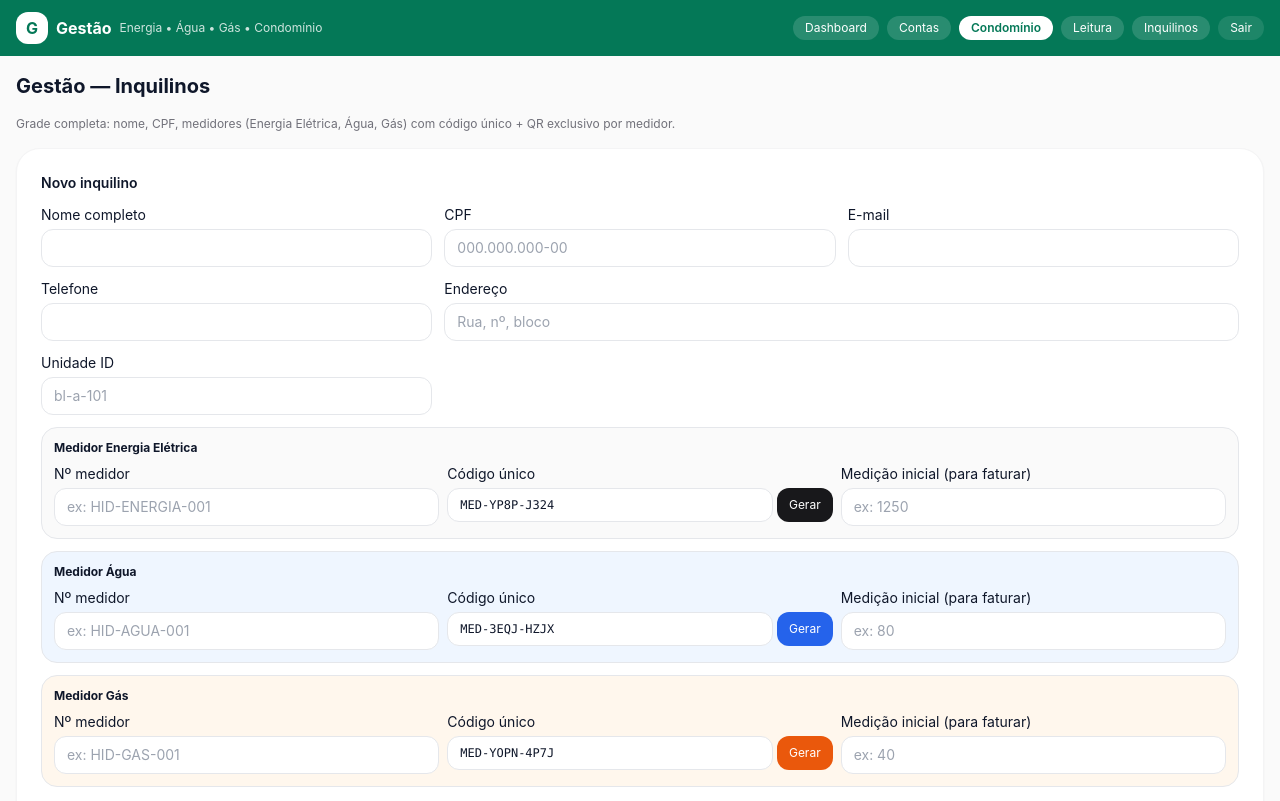
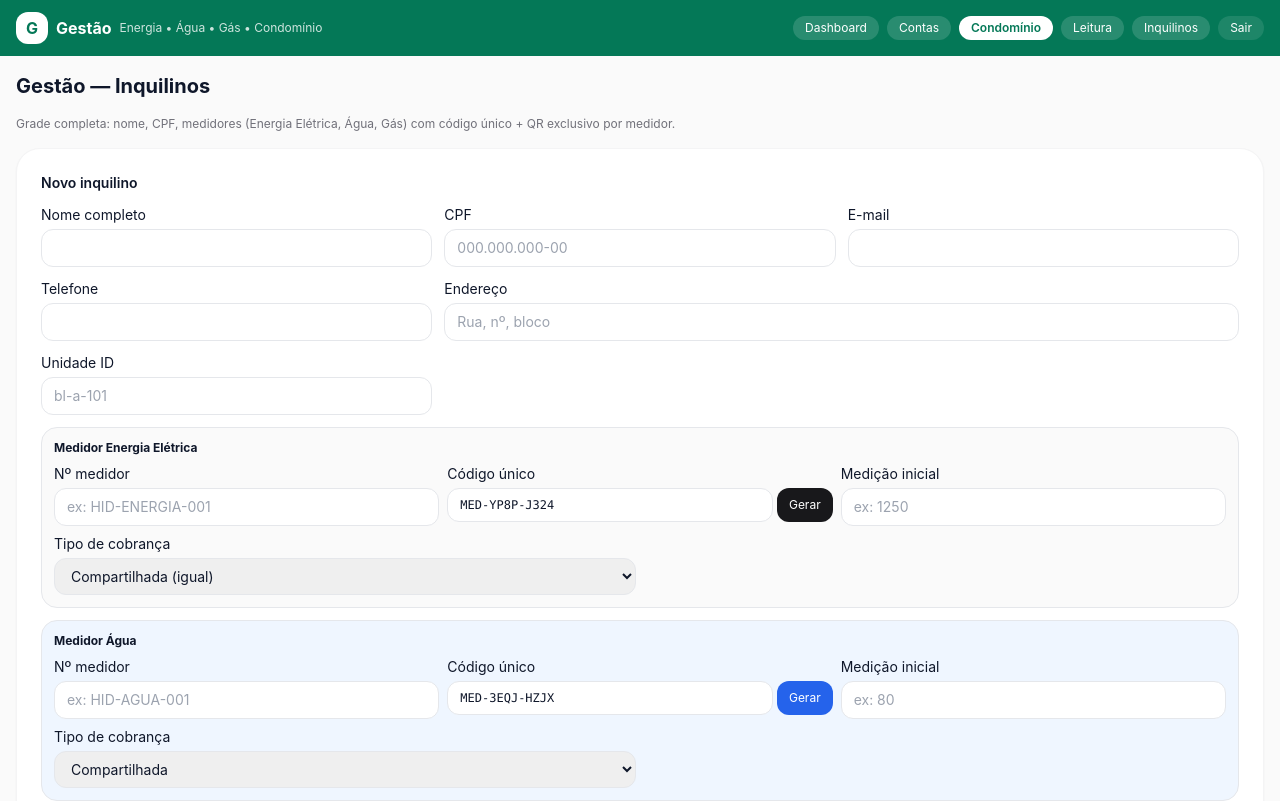
Before and after one commit to elmesson/medi-o, a Next.js app: page /gestao/inquilinos in a window 1280 px wide. Shown: the top 801 px of the page. Built offline with nearby package versions, Linux system fonts and the light colour scheme; no server answers.

Commit message:
feat(medidor): tipo cobranca Ratio/Compartilhada/Porcentagem por medidor Energia/Agua/Gas

```diff
--- a/src/app/(gestao)/gestao/inquilinos/page.tsx
+++ b/src/app/(gestao)/gestao/inquilinos/page.tsx
@@ -6,7 +6,7 @@ function genCodigo(){ return `MED-${Math.random().toString(36).slice(2,6).toUppe
 
 export default function InquilinosPage(){
   const [lista,setLista]=useState<any[]>([]);
-  const [form,setForm]=useState({ nome:"", email:"", cpf:"", telefone:"", endereco:"", medidorEnergia:"", codigoMedidorEnergia: genCodigo(), leituraInicialEnergia:"", medidorAgua:"", codigoMedidorAgua: genCodigo(), leituraInicialAgua:"", medidorGas:"", codigoMedidorGas: genCodigo(), leituraInicialGas:"", unidadeId:"", senha:"" });
+  const [form,setForm]=useState({ nome:"", email:"", cpf:"", telefone:"", endereco:"", medidorEnergia:"", codigoMedidorEnergia: genCodigo(), leituraInicialEnergia:"", tipoCobrancaEnergia:"COMPARTILHADA", porcentagemEnergia:"", medidorAgua:"", codigoMedidorAgua: genCodigo(), leituraInicialAgua:"", tipoCobrancaAgua:"COMPARTILHADA", porcentagemAgua:"", medidorGas:"", codigoMedidorGas: genCodigo(), leituraInicialGas:"", tipoCobrancaGas:"COMPARTILHADA", porcentagemGas:"", unidadeId:"", senha:"" });
   const [edit,setEdit]=useState<any>(null);
   const [editForm,setEditForm]=useState<any>({});
 
@@ -23,20 +23,23 @@ export default function InquilinosPage(){
     if(form.leituraInicialEnergia) payload.leituraInicialEnergia = Number(form.leituraInicialEnergia);
     if(form.leituraInicialAgua) payload.leituraInicialAgua = Number(form.leituraInicialAgua);
     if(form.leituraInicialGas) payload.leituraInicialGas = Number(form.leituraInicialGas);
+    if(form.porcentagemEnergia) payload.porcentagemEnergia = Number(form.porcentagemEnergia);
+    if(form.porcentagemAgua) payload.porcentagemAgua = Number(form.porcentagemAgua);
+    if(form.porcentagemGas) payload.porcentagemGas = Number(form.porcentagemGas);
     const res = await fetch("/api/gestao/inquilinos", { method:"POST", headers:{ "Content-Type":"application/json"}, body: JSON.stringify(payload) });
-    if(res.ok){ setForm({ nome:"", email:"", cpf:"", telefone:"", endereco:"", medidorEnergia:"", codigoMedidorEnergia: genCodigo(), medidorAgua:"", codigoMedidorAgua: genCodigo(), medidorGas:"", codigoMedidorGas: genCodigo(), unidadeId:"", senha:"", leituraInicialEnergia:"", leituraInicialAgua:"", leituraInicialGas:"" }); load(); }
+    if(res.ok){ setForm({ nome:"", email:"", cpf:"", telefone:"", endereco:"", medidorEnergia:"", codigoMedidorEnergia: genCodigo(), leituraInicialEnergia:"", tipoCobrancaEnergia:"COMPARTILHADA", porcentagemEnergia:"", medidorAgua:"", codigoMedidorAgua: genCodigo(), leituraInicialAgua:"", tipoCobrancaAgua:"COMPARTILHADA", porcentagemAgua:"", medidorGas:"", codigoMedidorGas: genCodigo(), leituraInicialGas:"", tipoCobrancaGas:"COMPARTILHADA", porcentagemGas:"", unidadeId:"", senha:"" }); load(); }
     else {
       setLista([{ id: Math.random().toString(36).slice(2), ...form, ativo:true, cpfCnpj: form.cpf, createdAt: new Date().toISOString() }, ...lista]);
-      setForm({ nome:"", email:"", cpf:"", telefone:"", endereco:"", medidorEnergia:"", codigoMedidorEnergia: genCodigo(), medidorAgua:"", codigoMedidorAgua: genCodigo(), medidorGas:"", codigoMedidorGas: genCodigo(), unidadeId:"", senha:"", leituraInicialEnergia:"", leituraInicialAgua:"", leituraInicialGas:"" });
+      setForm({ nome:"", email:"", cpf:"", telefone:"", endereco:"", medidorEnergia:"", codigoMedidorEnergia: genCodigo(), leituraInicialEnergia:"", tipoCobrancaEnergia:"COMPARTILHADA", porcentagemEnergia:"", medidorAgua:"", codigoMedidorAgua: genCodigo(), leituraInicialAgua:"", tipoCobrancaAgua:"COMPARTILHADA", porcentagemAgua:"", medidorGas:"", codigoMedidorGas: genCodigo(), leituraInicialGas:"", tipoCobrancaGas:"COMPARTILHADA", porcentagemGas:"", unidadeId:"", senha:"" });
     }
   }
   function iniciarEdicao(item:any){
     setEdit(item);
     setEditForm({
       nome: item.nome, email: item.email, cpf: item.cpfCnpj?.replace("enc:","")||"", telefone: item.telefone||"", endereco: item.endereco||"",
-      medidorEnergia: item.medidorEnergia|| item.medidor||"", codigoMedidorEnergia: item.codigoMedidorEnergia|| item.codigoMedidor||"", leituraInicialEnergia:"",
-      medidorAgua: item.medidorAgua||"", codigoMedidorAgua: item.codigoMedidorAgua||"", leituraInicialAgua:"",
-      medidorGas: item.medidorGas||"", codigoMedidorGas: item.codigoMedidorGas||"", leituraInicialGas:"",
+      medidorEnergia: item.medidorEnergia|| item.medidor||"", codigoMedidorEnergia: item.codigoMedidorEnergia|| item.codigoMedidor||"", leituraInicialEnergia:"", tipoCobrancaEnergia: item.tipoCobrancaEnergia||"COMPARTILHADA", porcentagemEnergia: item.porcentagemEnergia||"",
+      medidorAgua: item.medidorAgua||"", codigoMedidorAgua: item.codigoMedidorAgua||"", leituraInicialAgua:"", tipoCobrancaAgua: item.tipoCobrancaAgua||"COMPARTILHADA", porcentagemAgua: item.porcentagemAgua||"",
+      medidorGas: item.medidorGas||"", codigoMedidorGas: item.codigoMedidorGas||"", leituraInicialGas:"", tipoCobrancaGas: item.tipoCobrancaGas||"COMPARTILHADA", porcentagemGas: item.porcentagemGas||"",
       ativo: item.ativo, novaSenha:"", unidadeId: item.unidades?.[0]?.unidadeId || ""
     });
   }
@@ -77,7 +80,11 @@ export default function InquilinosPage(){
                   <button type="button" onClick={()=>setForm({...form, codigoMedidorEnergia: genCodigo()})} className="bg-zinc-900 text-white rounded-xl px-3 text-xs">Gerar</button>
                 </div>
               </label>
-              <label className="text-sm">Medição inicial (para faturar)<input type="number" value={form.leituraInicialEnergia} onChange={e=>setForm({...form, leituraInicialEnergia:e.target.value})} placeholder="ex: 1250" className="mt-1 w-full border rounded-xl px-3 py-2" /></label>
+              <label className="text-sm">Medição inicial<input type="number" value={form.leituraInicialEnergia} onChange={e=>setForm({...form, leituraInicialEnergia:e.target.value})} placeholder="ex: 1250" className="mt-1 w-full border rounded-xl px-3 py-2" /></label>
+            </div>
+            <div className="grid md:grid-cols-2 gap-2">
+              <label className="text-sm">Tipo de cobrança<select value={form.tipoCobrancaEnergia} onChange={e=>setForm({...form, tipoCobrancaEnergia:e.target.value})} className="mt-1 w-full border rounded-xl px-3 py-2"><option value="COMPARTILHADA">Compartilhada (igual)</option><option value="RATIO">Ratio (fração ideal)</option><option value="PORCENTAGEM">Porcentagem (%)</option></select></label>
+              {form.tipoCobrancaEnergia==="PORCENTAGEM" && <label className="text-sm">%<input type="number" step="0.1" value={form.porcentagemEnergia} onChange={e=>setForm({...form, porcentagemEnergia:e.target.value})} placeholder="ex: 12.5" className="mt-1 w-full border rounded-xl px-3 py-2" /></label>}
             </div>
           </div>
 
@@ -91,7 +98,11 @@ export default function InquilinosPage(){
                   <button type="button" onClick={()=>setForm({...form, codigoMedidorAgua: genCodigo()})} className="bg-blue-600 text-white rounded-xl px-3 text-xs">Gerar</button>
                 </div>
               </label>
-              <label className="text-sm">Medição inicial (para faturar)<input type="number" value={form.leituraInicialAgua} onChange={e=>setForm({...form, leituraInicialAgua:e.target.value})} placeholder="ex: 80" className="mt-1 w-full border rounded-xl px-3 py-2" /></label>
+              <label className="text-sm">Medição inicial<input type="number" value={form.leituraInicialAgua} onChange={e=>setForm({...form, leituraInicialAgua:e.target.value})} placeholder="ex: 80" className="mt-1 w-full border rounded-xl px-3 py-2" /></label>
+            </div>
+            <div className="grid md:grid-cols-2 gap-2">
+              <label className="text-sm">Tipo de cobrança<select value={form.tipoCobrancaAgua} onChange={e=>setForm({...form, tipoCobrancaAgua:e.target.value})} className="mt-1 w-full border rounded-xl px-3 py-2"><option value="COMPARTILHADA">Compartilhada</option><option value="RATIO">Ratio</option><option value="PORCENTAGEM">Porcentagem</option></select></label>
+              {form.tipoCobrancaAgua==="PORCENTAGEM" && <label className="text-sm">%<input type="number" step="0.1" value={form.porcentagemAgua} onChange={e=>setForm({...form, porcentagemAgua:e.target.value})} placeholder="ex: 12.5" className="mt-1 w-full border rounded-xl px-3 py-2" /></label>}
             </div>
           </div>
 
@@ -105,7 +116,11 @@ export default function InquilinosPage(){
                   <button type="button" onClick={()=>setForm({...form, codigoMedidorGas: genCodigo()})} className="bg-orange-600 text-white rounded-xl px-3 text-xs">Gerar</button>
                 </div>
               </label>
-              <label className="text-sm">Medição inicial (para faturar)<input type="number" value={form.leituraInicialGas} onChange={e=>setForm({...form, leituraInicialGas:e.target.value})} placeholder="ex: 40" className="mt-1 w-full border rounded-xl px-3 py-2" /></label>
+              <label className="text-sm">Medição inicial<input type="number" value={form.leituraInicialGas} onChange={e=>setForm({...form, leituraInicialGas:e.target.value})} placeholder="ex: 40" className="mt-1 w-full border rounded-xl px-3 py-2" /></label>
+            </div>
+            <div className="grid md:grid-cols-2 gap-2">
+              <label className="text-sm">Tipo de cobrança<select value={form.tipoCobrancaGas} onChange={e=>setForm({...form, tipoCobrancaGas:e.target.value})} className="mt-1 w-full border rounded-xl px-3 py-2"><option value="COMPARTILHADA">Compartilhada</option><option value="RATIO">Ratio</option><option value="PORCENTAGEM">Porcentagem</option></select></label>
+              {form.tipoCobrancaGas==="PORCENTAGEM" && <label className="text-sm">%<input type="number" step="0.1" value={form.porcentagemGas} onChange={e=>setForm({...form, porcentagemGas:e.target.value})} placeholder="ex: 12.5" className="mt-1 w-full border rounded-xl px-3 py-2" /></label>}
             </div>
           </div>
 
@@ -128,6 +143,7 @@ export default function InquilinosPage(){
                     <div className="flex flex-col items-center gap-1">
                       <span className="font-mono text-[11px]">{item.codigoMedidorEnergia|| item.codigoMedidor || "-"}</span>
                       <span className="text-[10px]">{item.medidorEnergia|| item.medidor||"-"}</span>
+                      <span className="text-[9px] bg-zinc-100 rounded px-1">{item.tipoCobrancaEnergia||"COMPARTILHADA"}{item.porcentagemEnergia?` ${item.porcentagemEnergia}%`:""}</span>
                       {(item.codigoMedidorEnergia|| item.codigoMedidor) && <img src={`https://api.qrserver.com/v1/create-qr-code/?size=60x60&data=${encodeURIComponent(item.codigoMedidorEnergia|| item.codigoMedidor)}`} alt="QR energia" className="w-12 h-12 border rounded" />}
                     </div>
                   </td>
@@ -135,6 +151,7 @@ export default function InquilinosPage(){
                     <div className="flex flex-col items-center gap-1">
                       <span className="font-mono text-[11px]">{item.codigoMedidorAgua||"-"}</span>
                       <span className="text-[10px]">{item.medidorAgua||"-"}</span>
+                      <span className="text-[9px] bg-blue-100 rounded px-1">{item.tipoCobrancaAgua||"COMPARTILHADA"}{item.porcentagemAgua?` ${item.porcentagemAgua}%`:""}</span>
                       {item.codigoMedidorAgua && <img src={`https://api.qrserver.com/v1/create-qr-code/?size=60x60&data=${encodeURIComponent(item.codigoMedidorAgua)}`} alt="QR agua" className="w-12 h-12 border rounded" />}
                     </div>
                   </td>
@@ -142,6 +159,7 @@ export default function InquilinosPage(){
                     <div className="flex flex-col items-center gap-1">
                       <span className="font-mono text-[11px]">{item.codigoMedidorGas||"-"}</span>
                       <span className="text-[10px]">{item.medidorGas||"-"}</span>
+                      <span className="text-[9px] bg-orange-100 rounded px-1">{item.tipoCobrancaGas||"COMPARTILHADA"}{item.porcentagemGas?` ${item.porcentagemGas}%`:""}</span>
                       {item.codigoMedidorGas && <img src={`https://api.qrserver.com/v1/create-qr-code/?size=60x60&data=${encodeURIComponent(item.codigoMedidorGas)}`} alt="QR gas" className="w-12 h-12 border rounded" />}
                     </div>
                   </td>
@@ -168,10 +186,16 @@ export default function InquilinosPage(){
               <label className="text-sm md:col-span-2">Endereço<input value={editForm.endereco} onChange={e=>setEditForm({...editForm, endereco:e.target.value})} className="mt-1 w-full border rounded-xl px-3 py-2" /></label>
               <label className="text-sm">Medidor Energia<input value={editForm.medidorEnergia} onChange={e=>setEditForm({...editForm, medidorEnergia:e.target.value})} className="mt-1 w-full border rounded-xl px-3 py-2" /></label>
               <label className="text-sm">Código Energia<div className="flex gap-1 mt-1"><input value={editForm.codigoMedidorEnergia} onChange={e=>setEditForm({...editForm, codigoMedidorEnergia:e.target.value})} className="flex-1 border rounded-xl px-3 py-2 font-mono text-xs" /><button type="button" onClick={()=>setEditForm({...editForm, codigoMedidorEnergia: genCodigo()})} className="bg-zinc-900 text-white rounded-xl px-3 text-xs">Gerar</button></div></label>
+              <label className="text-sm">Tipo Energia<select value={editForm.tipoCobrancaEnergia} onChange={e=>setEditForm({...editForm, tipoCobrancaEnergia:e.target.value})} className="mt-1 w-full border rounded-xl px-3 py-2"><option value="COMPARTILHADA">Compartilhada</option><option value="RATIO">Ratio</option><option value="PORCENTAGEM">Porcentagem</option></select></label>
+              {editForm.tipoCobrancaEnergia==="PORCENTAGEM" && <label className="text-sm">% Energia<input type="number" step="0.1" value={editForm.porcentagemEnergia} onChange={e=>setEditForm({...editForm, porcentagemEnergia:e.target.value})} className="mt-1 w-full border rounded-xl px-3 py-2" /></label>}
               <label className="text-sm">Medidor Água<input value={editForm.medidorAgua} onChange={e=>setEditForm({...editForm, medidorAgua:e.target.value})} className="mt-1 w-full border rounded-xl px-3 py-2" /></label>
               <label className="text-sm">Código Água<div className="flex gap-1 mt-1"><input value={editForm.codigoMedidorAgua} onChange={e=>setEditForm({...editForm, codigoMedidorAgua:e.target.value})} className="flex-1 border rounded-xl px-3 py-2 font-mono text-xs" /><button type="button" onClick={()=>setEditForm({...editForm, codigoMedidorAgua: genCodigo()})} className="bg-blue-600 text-white rounded-xl px-3 text-xs">Gerar</button></div></label>
+              <label className="text-sm">Tipo Água<select value={editForm.tipoCobrancaAgua} onChange={e=>setEditForm({...editForm, tipoCobrancaAgua:e.target.value})} className="mt-1 w-full border rounded-xl px-3 py-2"><option value="COMPARTILHADA">Compartilhada</option><option value="RATIO">Ratio</option><option value="PORCENTAGEM">Porcentagem</option></select></label>
+              {editForm.tipoCobrancaAgua==="PORCENTAGEM" && <label className="text-sm">% Água<input type="number" step="0.1" value={editForm.porcentagemAgua} onChange={e=>setEditForm({...editForm, porcentagemAgua:e.target.value})} className="mt-1 w-full border rounded-xl px-3 py-2" /></label>}
               <label className="text-sm">Medidor Gás<input value={editForm.medidorGas} onChange={e=>setEditForm({...editForm, medidorGas:e.target.value})} className="mt-1 w-full border rounded-xl px-3 py-2" /></label>
               <label className="text-sm">Código Gás<div className="flex gap-1 mt-1"><input value={editForm.codigoMedidorGas} onChange={e=>setEditForm({...editForm, codigoMedidorGas:e.target.value})} className="flex-1 border rounded-xl px-3 py-2 font-mono text-xs" /><button type="button" onClick={()=>setEditForm({...editForm, codigoMedidorGas: genCodigo()})} className="bg-orange-600 text-white rounded-xl px-3 text-xs">Gerar</button></div></label>
+              <label className="text-sm">Tipo Gás<select value={editForm.tipoCobrancaGas} onChange={e=>setEditForm({...editForm, tipoCobrancaGas:e.target.value})} className="mt-1 w-full border rounded-xl px-3 py-2"><option value="COMPARTILHADA">Compartilhada</option><option value="RATIO">Ratio</option><option value="PORCENTAGEM">Porcentagem</option></select></label>
+              {editForm.tipoCobrancaGas==="PORCENTAGEM" && <label className="text-sm">% Gás<input type="number" step="0.1" value={editForm.porcentagemGas} onChange={e=>setEditForm({...editForm, porcentagemGas:e.target.value})} className="mt-1 w-full border rounded-xl px-3 py-2" /></label>}
               <label className="text-sm flex items-center gap-2 mt-6"><input type="checkbox" checked={editForm.ativo} onChange={e=>setEditForm({...editForm, ativo:e.target.checked})} /> Ativo</label>
               <label className="text-sm">Unidade ID<input value={editForm.unidadeId} onChange={e=>setEditForm({...editForm, unidadeId:e.target.value})} className="mt-1 w-full border rounded-xl px-3 py-2" /></label>
               <label className="text-sm">Nova senha<input type="password" value={editForm.novaSenha} onChange={e=>setEditForm({...editForm, novaSenha:e.target.value})} placeholder="deixe em branco" className="mt-1 w-full border rounded-xl px-3 py-2" /></label>
--- a/src/app/api/gestao/inquilinos/route.ts
+++ b/src/app/api/gestao/inquilinos/route.ts
@@ -31,7 +31,7 @@ export async function GET() {
 export async function POST(req: NextRequest) {
   const auth = await requireGestao();
   if (!auth) return NextResponse.json({ error: "Acesso Gestão requerido" }, { status: 403 });
-  const { nome, email, cpf, telefone, endereco, medidor, codigoMedidor, medidorEnergia, codigoMedidorEnergia, medidorAgua, codigoMedidorAgua, medidorGas, codigoMedidorGas, unidadeId, senha, leituraInicial, leituraInicialEnergia, leituraInicialAgua, leituraInicialGas } = await req.json();
+  const { nome, email, cpf, telefone, endereco, medidor, codigoMedidor, medidorEnergia, codigoMedidorEnergia, tipoCobrancaEnergia, porcentagemEnergia, medidorAgua, codigoMedidorAgua, tipoCobrancaAgua, porcentagemAgua, medidorGas, codigoMedidorGas, tipoCobrancaGas, porcentagemGas, unidadeId, senha, leituraInicial, leituraInicialEnergia, leituraInicialAgua, leituraInicialGas } = await req.json();
   if (!nome || !email || !cpf) return NextResponse.json({ error: "nome, email, cpf obrigatórios" }, { status: 400 });
   const cleanCpf = cpf.replace(/\D/g,"");
   const hash = hashCpfCnpj(cleanCpf);
@@ -46,9 +46,9 @@ export async function POST(req: NextRequest) {
       data: {
         nome, email, telefone, endereco: endereco || null,
         medidor: medEnergia, codigoMedidor: codigoEnergia,
-        medidorEnergia: medEnergia, codigoMedidorEnergia: codigoEnergia,
-        medidorAgua: medidorAgua || null, codigoMedidorAgua: codigoAgua,
-        medidorGas: medidorGas || null, codigoMedidorGas: codigoGas,
+        medidorEnergia: medEnergia, codigoMedidorEnergia: codigoEnergia, tipoCobrancaEnergia: tipoCobrancaEnergia || "COMPARTILHADA", porcentagemEnergia: tipoCobrancaEnergia==="PORCENTAGEM" ? (porcentagemEnergia||null) : null,
+        medidorAgua: medidorAgua || null, codigoMedidorAgua: codigoAgua, tipoCobrancaAgua: tipoCobrancaAgua || "COMPARTILHADA", porcentagemAgua: tipoCobrancaAgua==="PORCENTAGEM" ? (porcentagemAgua||null) : null,
+        medidorGas: medidorGas || null, codigoMedidorGas: codigoGas, tipoCobrancaGas: tipoCobrancaGas || "COMPARTILHADA", porcentagemGas: tipoCobrancaGas==="PORCENTAGEM" ? (porcentagemGas||null) : null,
         cpfCnpj: `enc:${cleanCpf}`, cpfCnpjHash: hash, senhaHash,
         unidades: unidadeId ? { create: { unidadeId } } : undefined
       }
@@ -81,7 +81,7 @@ export async function POST(req: NextRequest) {
 export async function PUT(req: NextRequest) {
   const auth = await requireGestao();
   if (!auth) return NextResponse.json({ error: "Acesso Gestão requerido" }, { status: 403 });
-  const { id, nome, email, cpf, telefone, endereco, medidor, codigoMedidor, medidorEnergia, codigoMedidorEnergia, medidorAgua, codigoMedidorAgua, medidorGas, codigoMedidorGas, ativo, novaSenha, unidadeId, leituraInicial, leituraInicialEnergia, leituraInicialAgua, leituraInicialGas } = await req.json();
+  const { id, nome, email, cpf, telefone, endereco, medidor, codigoMedidor, medidorEnergia, codigoMedidorEnergia, tipoCobrancaEnergia, porcentagemEnergia, medidorAgua, codigoMedidorAgua, tipoCobrancaAgua, porcentagemAgua, medidorGas, codigoMedidorGas, tipoCobrancaGas, porcentagemGas, ativo, novaSenha, unidadeId, leituraInicial, leituraInicialEnergia, leituraInicialAgua, leituraInicialGas } = await req.json();
   const data:any = {};
   if (nome !== undefined) data.nome = nome;
   if (email !== undefined) data.email = email;
@@ -91,10 +91,16 @@ export async function PUT(req: NextRequest) {
   if (codigoMedidor !== undefined) { data.codigoMedidor = codigoMedidor; data.codigoMedidorEnergia = codigoMedidor; }
   if (medidorEnergia !== undefined) { data.medidorEnergia = medidorEnergia; data.medidor = medidorEnergia; }
   if (codigoMedidorEnergia !== undefined) { data.codigoMedidorEnergia = codigoMedidorEnergia; data.codigoMedidor = codigoMedidorEnergia; }
+  if (tipoCobrancaEnergia !== undefined) data.tipoCobrancaEnergia = tipoCobrancaEnergia;
+  if (porcentagemEnergia !== undefined) data.porcentagemEnergia = tipoCobrancaEnergia==="PORCENTAGEM" ? porcentagemEnergia : null;
   if (medidorAgua !== undefined) data.medidorAgua = medidorAgua;
   if (codigoMedidorAgua !== undefined) data.codigoMedidorAgua = codigoMedidorAgua;
+  if (tipoCobrancaAgua !== undefined) data.tipoCobrancaAgua = tipoCobrancaAgua;
+  if (porcentagemAgua !== undefined) data.porcentagemAgua = tipoCobrancaAgua==="PORCENTAGEM" ? porcentagemAgua : null;
   if (medidorGas !== undefined) data.medidorGas = medidorGas;
   if (codigoMedidorGas !== undefined) data.codigoMedidorGas = codigoMedidorGas;
+  if (tipoCobrancaGas !== undefined) data.tipoCobrancaGas = tipoCobrancaGas;
+  if (porcentagemGas !== undefined) data.porcentagemGas = tipoCobrancaGas==="PORCENTAGEM" ? porcentagemGas : null;
   if (ativo !== undefined) data.ativo = ativo;
   if (cpf) { data.cpfCnpj = `enc:${cpf.replace(/\D/g,"")}`; data.cpfCnpjHash = hashCpfCnpj(cpf); }
   if (novaSenha) data.senhaHash = await hashPassword(novaSenha);
```
Also changed, not shown: 1 other file (tests, documents, lock files or other folders).
